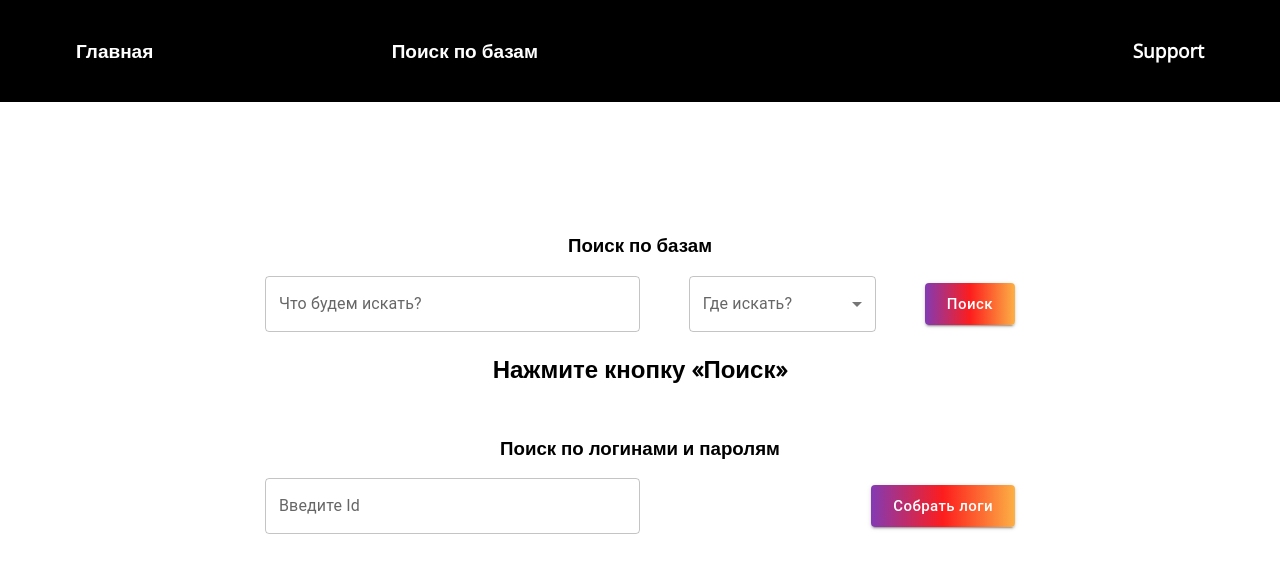
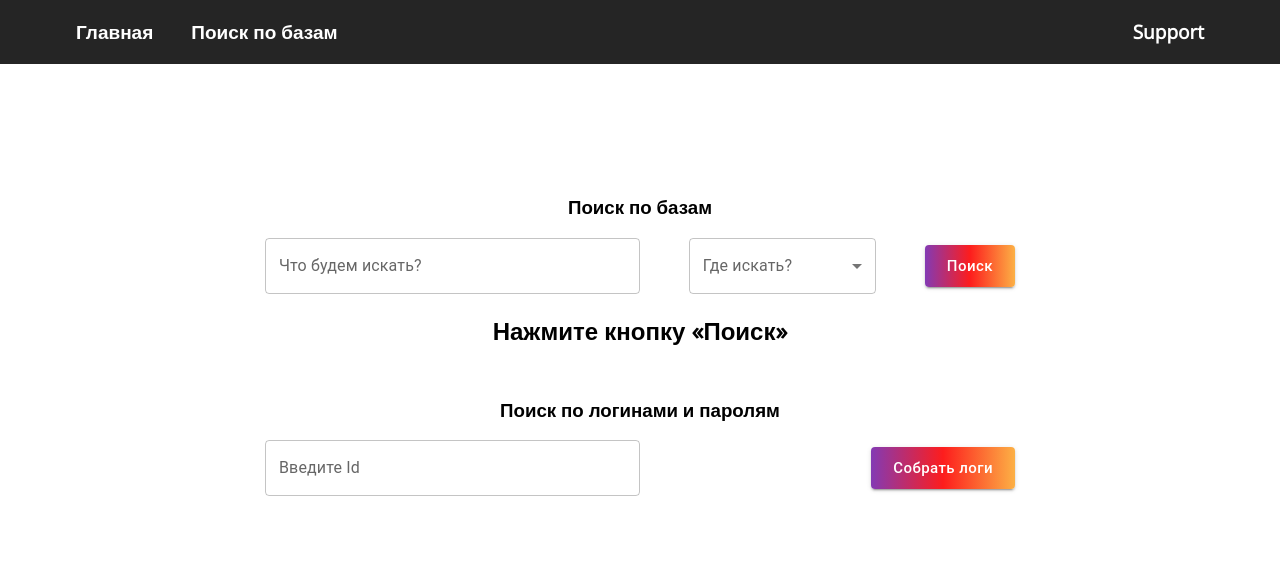
Before and after one commit to gorbatkoff/logs-sorter-react-redux, a React (Create React App) app: page /search in a window 1280 px wide. Shown: the top 572 px of the page. Built offline with nearby package versions, Linux system fonts and the light colour scheme.

Commit message:
Change styles of header

```diff
--- a/src/components/Header/Header.module.css
+++ b/src/components/Header/Header.module.css
@@ -1,6 +1,6 @@
 .header{
-    padding: 2em 3em;
-    background-color: black;
+    padding: 1em 3em;
+    background-color: #252525;
     color: #fff;
     font-weight: bold;
     display: flex;
@@ -17,11 +17,11 @@
 }
 
 .header a:hover{
-    color: rgb(76, 107, 233);
+    color: rgb(191, 191, 191);
 }
 
 .first{
-    width: 500px;
+    width: fit-content;
     display: flex;
     justify-content: space-between;
 }
```
